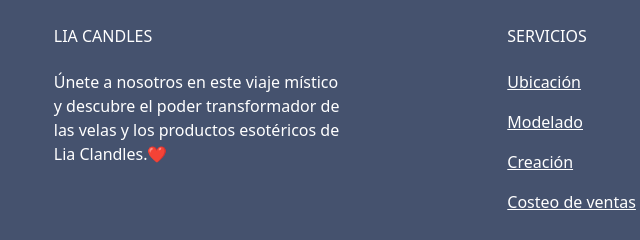
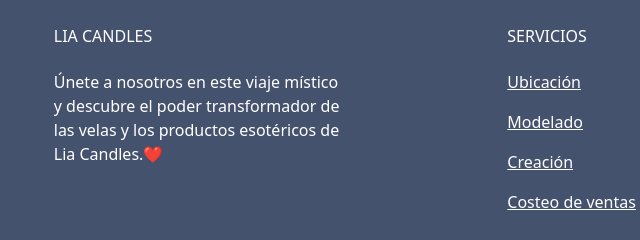
Before and after one commit to pablitoawa/lia-candles, a plain HTML site: page assets/pages/carrito.html in a window 1280 px wide. Shown: the part 320-560 px from the top of the page, 40-680 px from the left. Drawn offline with nearby package versions, Linux system fonts and the light colour scheme; no server answers.

Commit message:
corrección ortográfica

```diff
--- a/assets/pages/carrito.html
+++ b/assets/pages/carrito.html
@@ -180,7 +180,7 @@
                 <h6 class="text-uppercase mb-4 font-weight-bold">
                   Lia Candles
                 </h6>
-                <p>Únete a nosotros en este viaje místico y descubre el poder transformador de las velas y los productos esotéricos de Lia Clandles.❤️</p>
+                <p>Únete a nosotros en este viaje místico y descubre el poder transformador de las velas y los productos esotéricos de Lia Candles.❤️</p>
               </div>
               <!-- Grid column -->
 
```
Also changed, not shown: assets/pages/nosotros.html (+1 -1 lines), assets/pages/productos.html (+1 -1 lines), index.html (+1 -1 lines).
